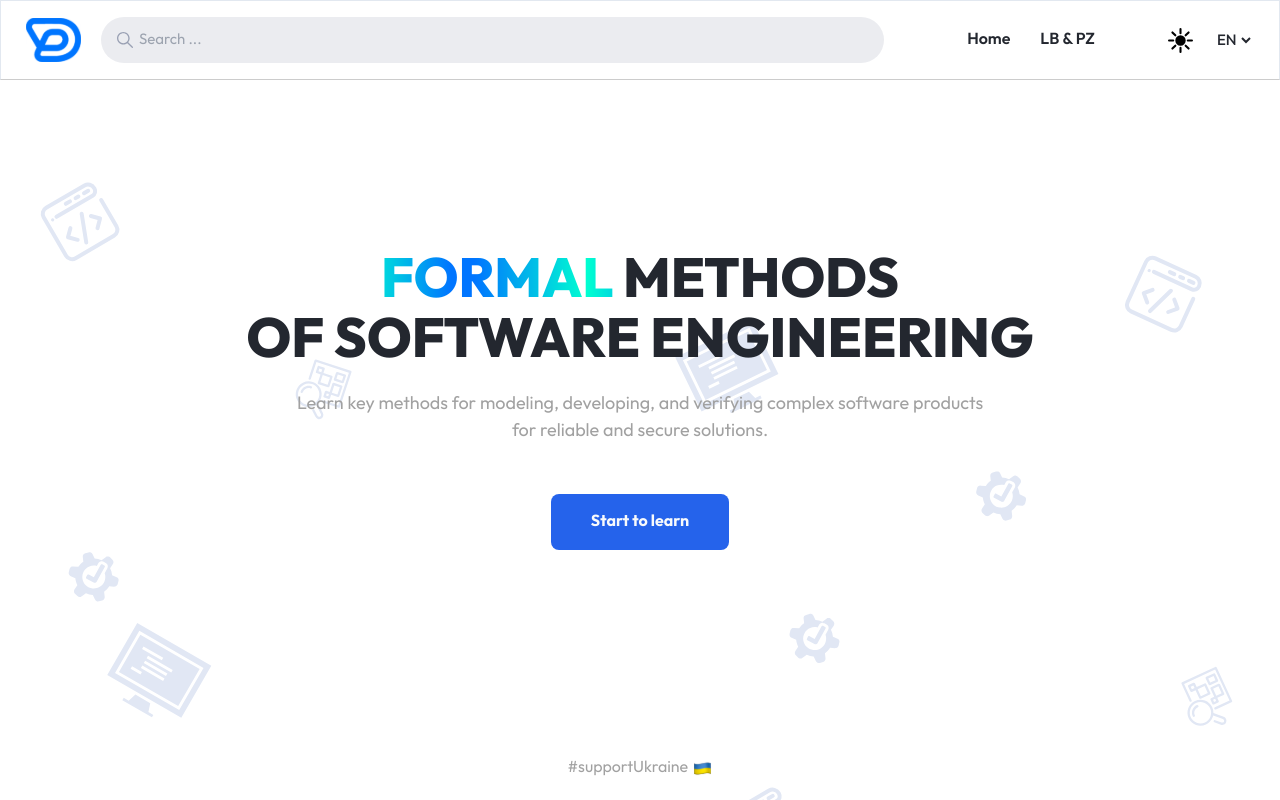
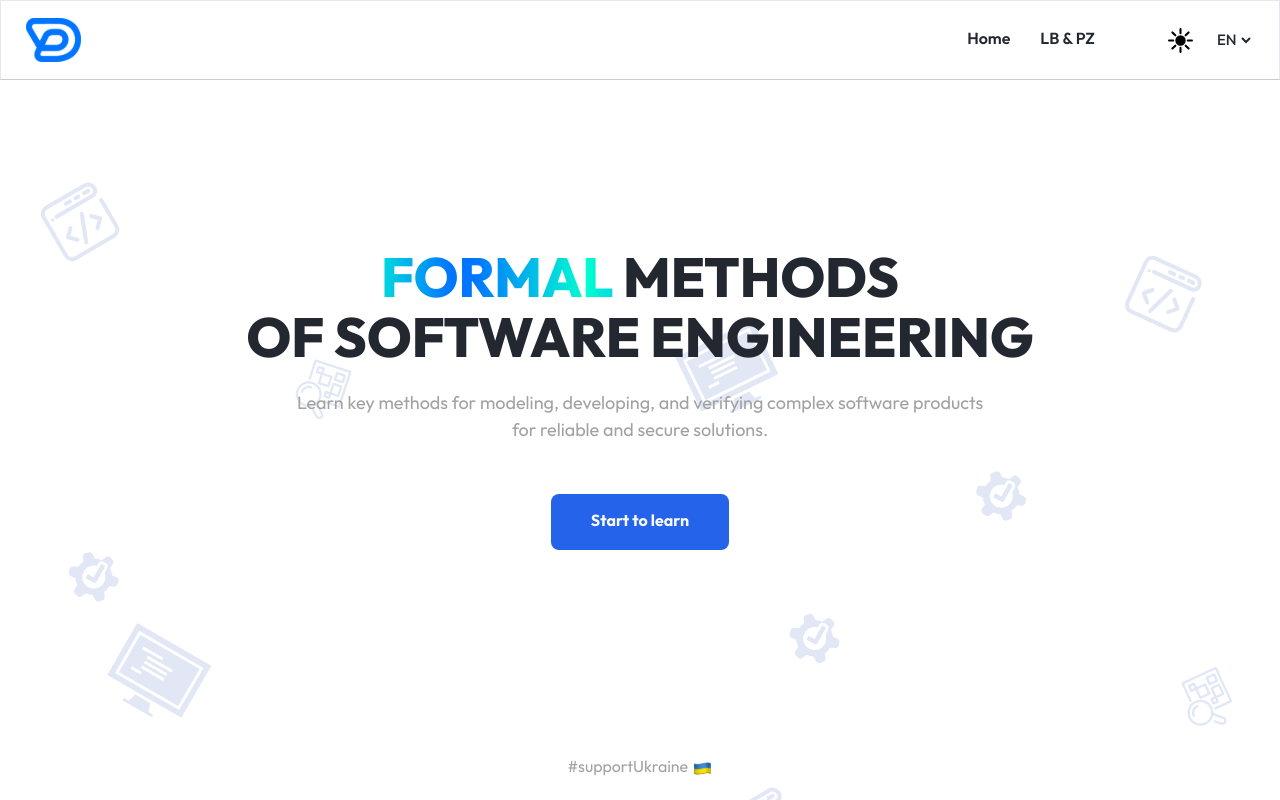
Before and after one commit to VladimirKorobeinyk564/nure-fimpz, a React (Vite) app: page / in a window 1280 px wide. Built offline with nearby package versions, Linux system fonts and the light colour scheme.

Commit message:
Hided search in header

```diff
--- a/src/components/common/header/header.tsx
+++ b/src/components/common/header/header.tsx
@@ -1,6 +1,5 @@
 import {Link, useNavigate} from "react-router-dom";
 
-import SearchInput from "../search-input/search-input.tsx";
 import ThemeButton from "../theme-button/theme-button.tsx";
 import LangSelect from "./lang-select/lang-select.tsx";
 
@@ -19,12 +18,12 @@ function Header() {
             <div className="logo-block w-[55px] mr-[20px] cursor-pointer">
                 <img src={nureLogo} alt="Nure" onClick={() => navigate("/")} />
             </div>
-            <div className="search-block flex-grow">
-                <SearchInput
-                    inputClass={'rounded-[30px] !py-[12px]'}
-                    placeholder={t('common.header.searchText')}
-                ></SearchInput >
-            </div>
+            {/*<div className="search-block flex-grow">*/}
+            {/*    <SearchInput*/}
+            {/*        inputClass={'rounded-[30px] !py-[12px]'}*/}
+            {/*        placeholder={t('common.header.searchText')}*/}
+            {/*    ></SearchInput >*/}
+            {/*</div>*/}
             <div className="control-wrap ml-[20px] w-[350px] flex items-center justify-between">
                 <nav className={'text-light-text-color dark:text-dark-text-color inline-flex grow justify-center'}>
                     <Link className={'mx-[15px] font-semibold'} to="/">{t('common.header.nav.home')}</Link>
```
